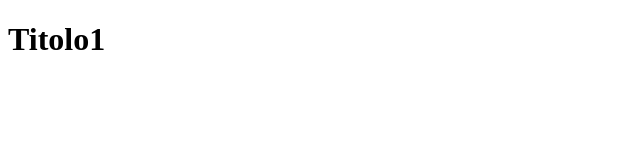
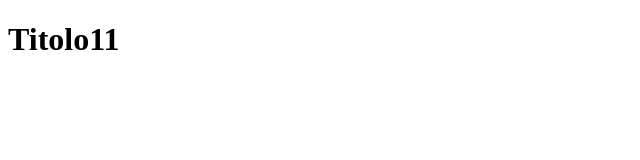
Before and after one commit to William05112/git-text, a plain HTML site: page index.html in a window 1280 px wide. Shown: the full height of the page, 0-640 px from the left. Drawn offline with Linux system fonts and the light colour scheme.

Commit message:
feat: 2 titolo

```diff
--- a/index.html
+++ b/index.html
@@ -6,6 +6,6 @@
     <title>Document</title>
 </head>
 <body>
-    <h1>Titolo1</h1>
+    <h1>Titolo11</h1>
 </body>
 </html>
```
